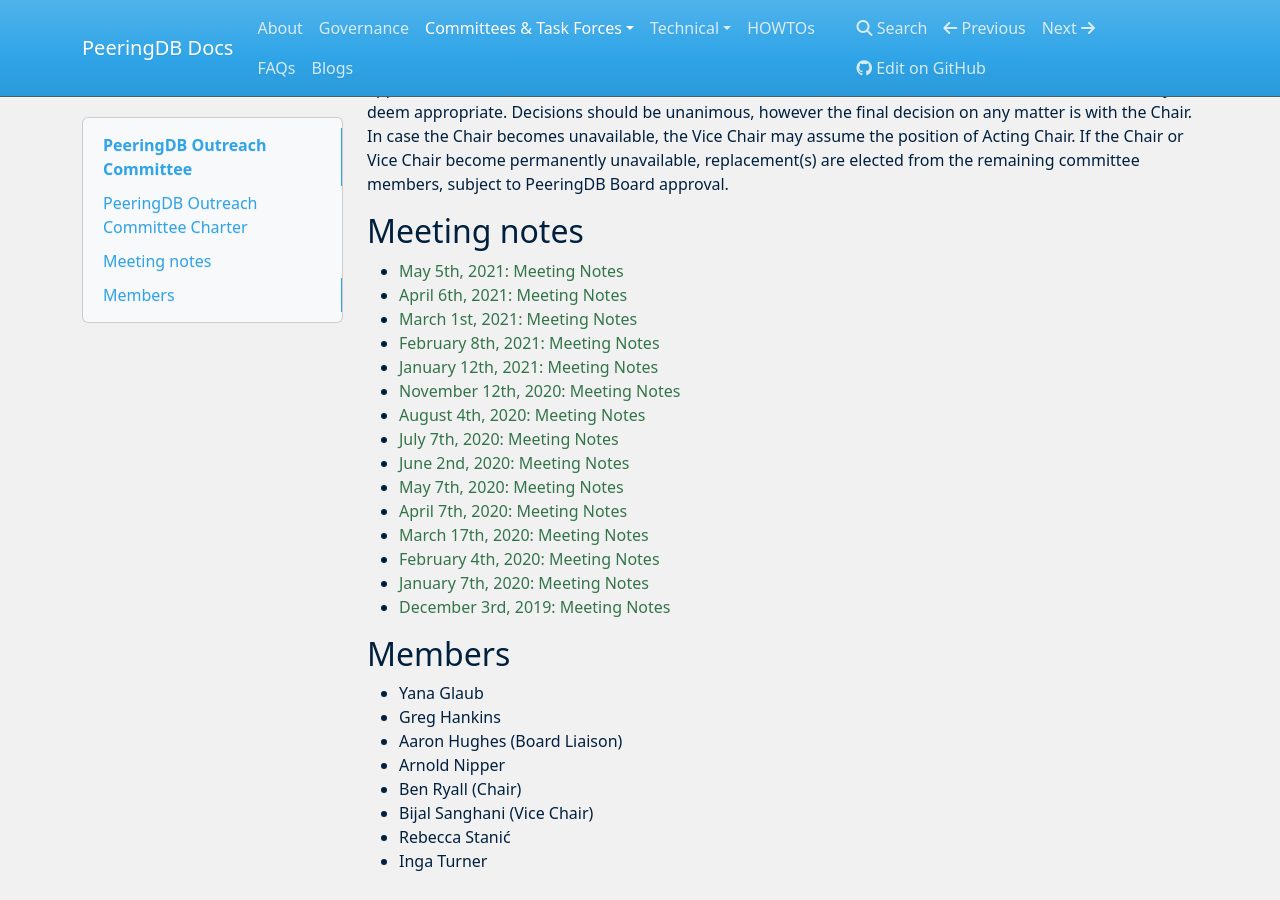
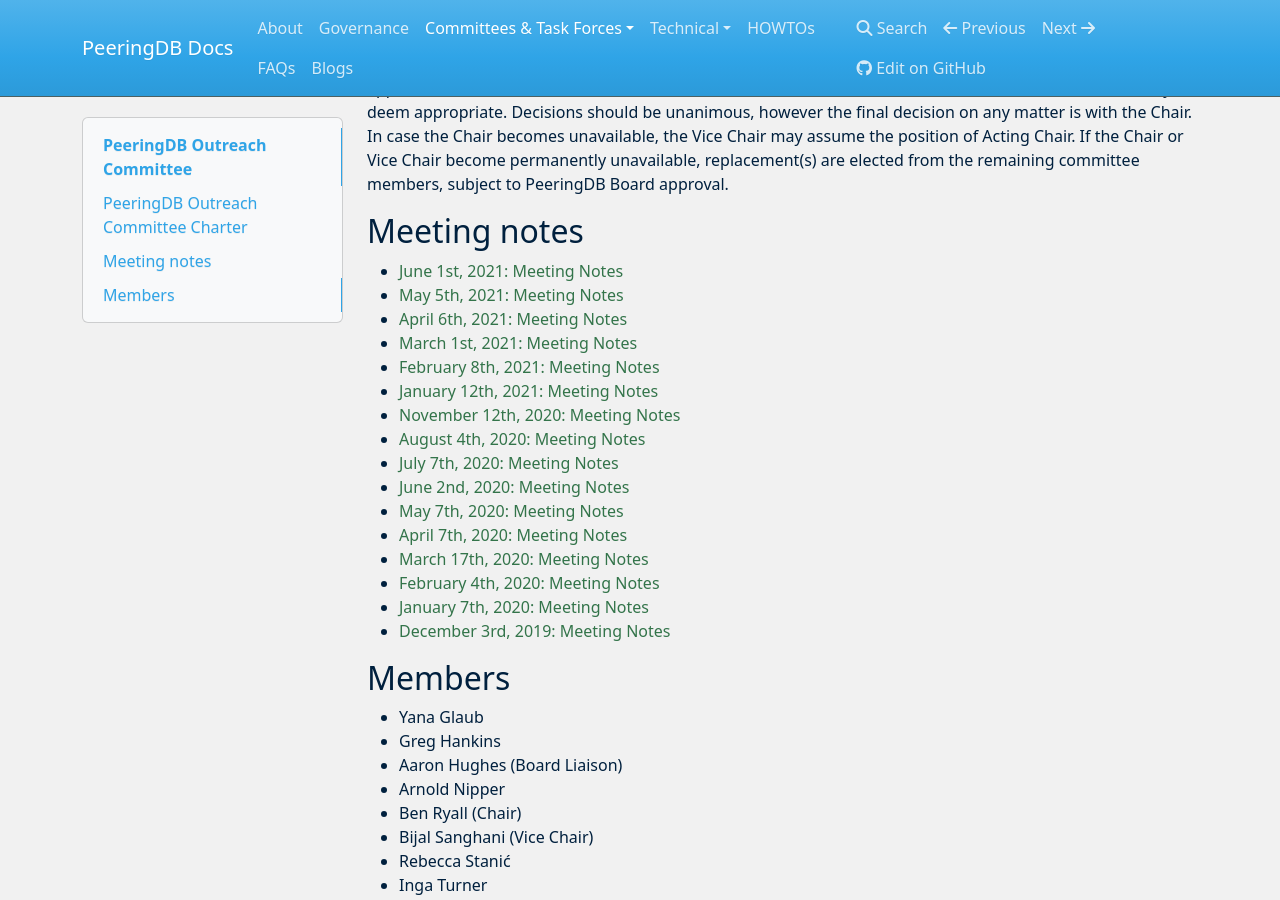
Before and after one commit to peeringdb/docs, an MkDocs documentation site: the page built from docs/committee/outreach/index.md, in a window 1280 px wide and 900 px high, scrolled down 1272 px. Built offline with MkDocs 1.6.1, drawn with Linux system fonts in a browser that asks for light colours; nearby versions of some CDN libraries.

Commit message:
Added 2021-06-01 OC meeting notes.

```diff
--- a/docs/committee/outreach/index.md
+++ b/docs/committee/outreach/index.md
@@ -7,6 +7,7 @@
 
 ## Meeting notes
 
+- [June 1st, 2021: Meeting Notes](notes/2021-06-01_Outreach_Committee_Notes.pdf)
 - [May 5th, 2021: Meeting Notes](notes/2021-05-04_Outreach_Committee_Notes.pdf)
 - [April 6th, 2021: Meeting Notes](notes/2021-04-06_Outreach_Committee_Notes.pdf)
 - [March 1st, 2021: Meeting Notes](notes/2021-03-01_Outreach_Committee_Notes.pdf)
```
Also changed, not shown: 1 other file.
